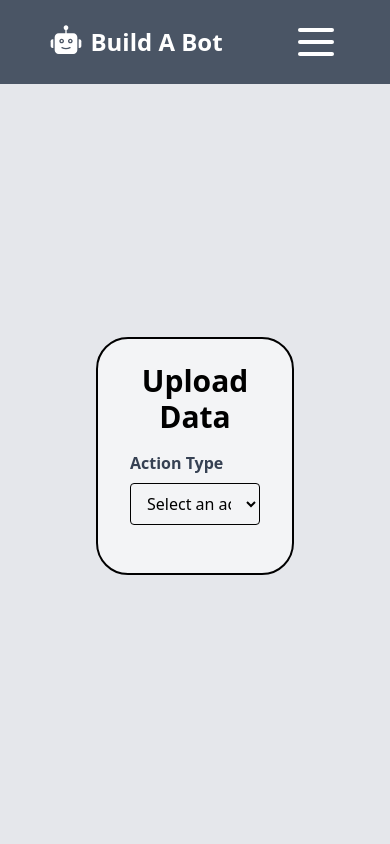
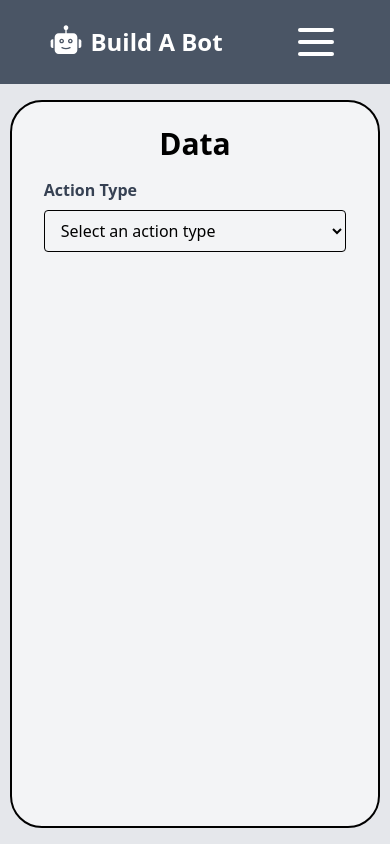
Before and after one commit to Tarif24/Build_A_Bot_Frontend, a React (Vite) app: page /data in a window 390 px wide. Built offline with nearby package versions, Linux system fonts and the light colour scheme.

Commit message:
made the data page responsive

```diff
--- a/src/pages/ChatBotPage.jsx
+++ b/src/pages/ChatBotPage.jsx
@@ -88,7 +88,7 @@ const ChatBotPage = () => {
 
     return (
         <>
-            <div className="flex flex-col items-center gap-4 bg-gray-200 w-full h-[90vh] pb-2 sm:pb-0 sm:p-8 overflow-hidden">
+            <div className="flex flex-col items-center gap-4 bg-gray-200 w-full h-[90vh] pb-2 sm:pb-0 sm:p-8">
                 <div className="flex flex-col sm:flex-row justify-center items-center gap-3 sm:gap-4 w-fit pt-2 sm:pt-0 sm:pb-4">
                     <h1 className="text-gray-700 font-bold text-2xl">
                         Collection Name
@@ -109,7 +109,7 @@ const ChatBotPage = () => {
                         ))}
                     </select>
                 </div>
-                <div className="flex flex-col justify-end border-2 sm:border-3 rounded-2xl w-[95%] sm:w-[90%] h-[90%] max-h-[90%] bg-white">
+                <div className="flex flex-col justify-end border-2 sm:border-3 rounded-2xl w-[95%] sm:w-[90%] h-[90%] max-h-[90%] bg-white sm:mb-4">
                     <div className="flex flex-grow flex-col overflow-y-auto px-2 sm:px-10 h-fit max-h-fit">
                         {chatHistory.map(({ role, content }, index) => (
                             <div
--- a/src/pages/UploadDataPage.jsx
+++ b/src/pages/UploadDataPage.jsx
@@ -10,19 +10,19 @@ const UploadDataPage = () => {
     const [type, setType] = useState("");
 
     return (
-        <div className="flex flex-col justify-center items-center w-full h-[90vh] min-h-fit p-24 bg-gray-200">
-            <div className="w-full max-w-[40rem] bg-gray-100 rounded-4xl border-2 px-8 pt-6 pb-8 mb-4">
+        <div className="flex flex-col justify-center items-center w-full h-[90vh] min-h-fit sm:p-24 bg-gray-200">
+            <div className="w-full max-w-[95%] h-full sm:h-fit sm:max-w-[40rem] bg-gray-100 rounded-4xl border-2 px-8 pt-6 pb-8 mb-4 mt-4">
                 <form>
                     <h1 className="text-3xl font-bold mb-4 text-center">
                         {/* switches name based on selected choice */}
-                        {type === "" && "Upload Data"}
+                        {type === "" && "Data"}
                         {type === "Create-Collection" && "Create Collection"}
                         {type === "Add-Data" && "Add Data"}
                         {type === "Edit-Collection" && "Edit Collection"}
                         {type === "View-Data" && "View Data"}
                         {type === "Delete-Collection" && "Delete Collection"}
                     </h1>
-                    <div className="mb-4">
+                    <div className="mb-4 w-full">
                         <label
                             htmlFor="type"
                             className="block text-gray-700 font-bold mb-2"
```
